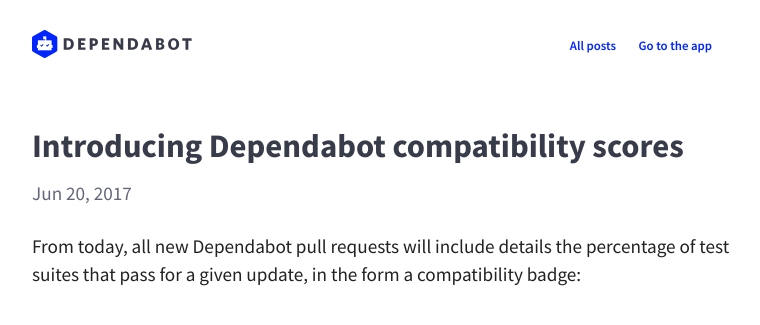
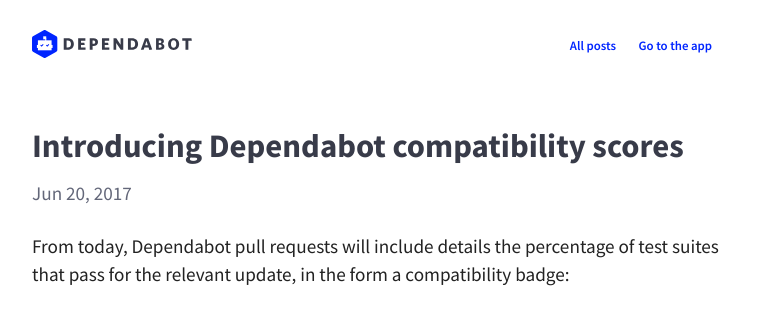
Before and after one commit to desenvolvedorIcotrade/App.bot, a Jekyll site: the page built from blog/_posts/2017-06-20-introducing-dependabot-compatibility-scores.md, in a window 1280 px wide, cut to the strip 0-328 px from the top of the page. Shown: the top 325 px of the strip, without its empty margins (258-1018 px from the left). Built offline with Jekyll 4.4.1, drawn with Linux system fonts in a browser that asks for light colours; nearby versions of some CDN libraries.

Commit message:
Wordsmith

```diff
--- a/blog/_posts/2017-06-20-introducing-dependabot-compatibility-scores.md
+++ b/blog/_posts/2017-06-20-introducing-dependabot-compatibility-scores.md
@@ -4,8 +4,8 @@
 date:   2017-06-20 10:30:11 +0100
 ---
 
-From today, all new Dependabot pull requests will include details the percentage
-of test suites that pass for a given update, in the form a compatibility badge:
+From today, Dependabot pull requests will include details the percentage of test
+suites that pass for the relevant update, in the form a compatibility badge:
 
 <p class="image-medium">
   <img src="https://api.dependabot.com/badges/ci_status?dependency-name=pg&amp;package-manager=bundler&amp;previous-version=0.20.0&amp;new-version=0.21.0" alt="Compatibility score badge">
```
